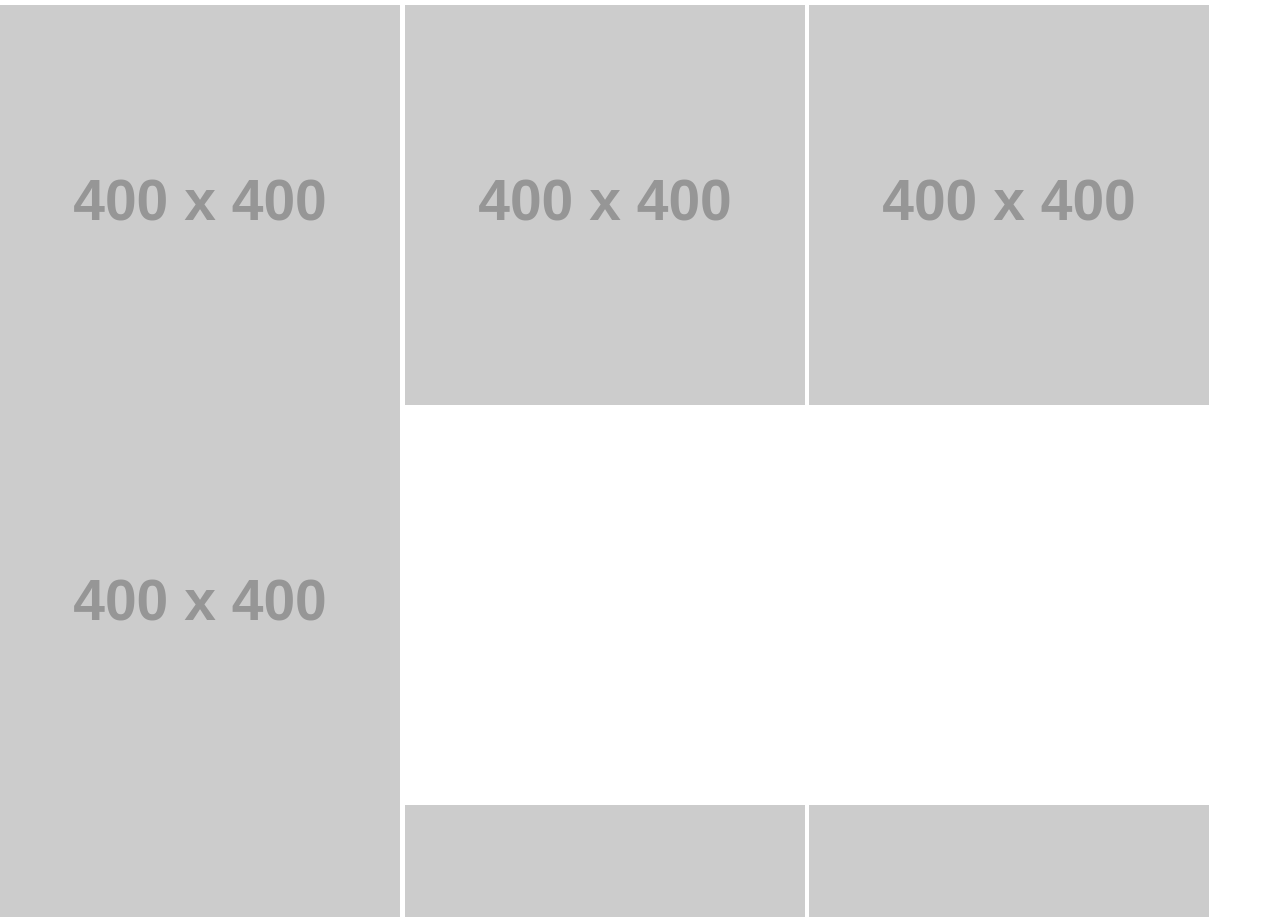
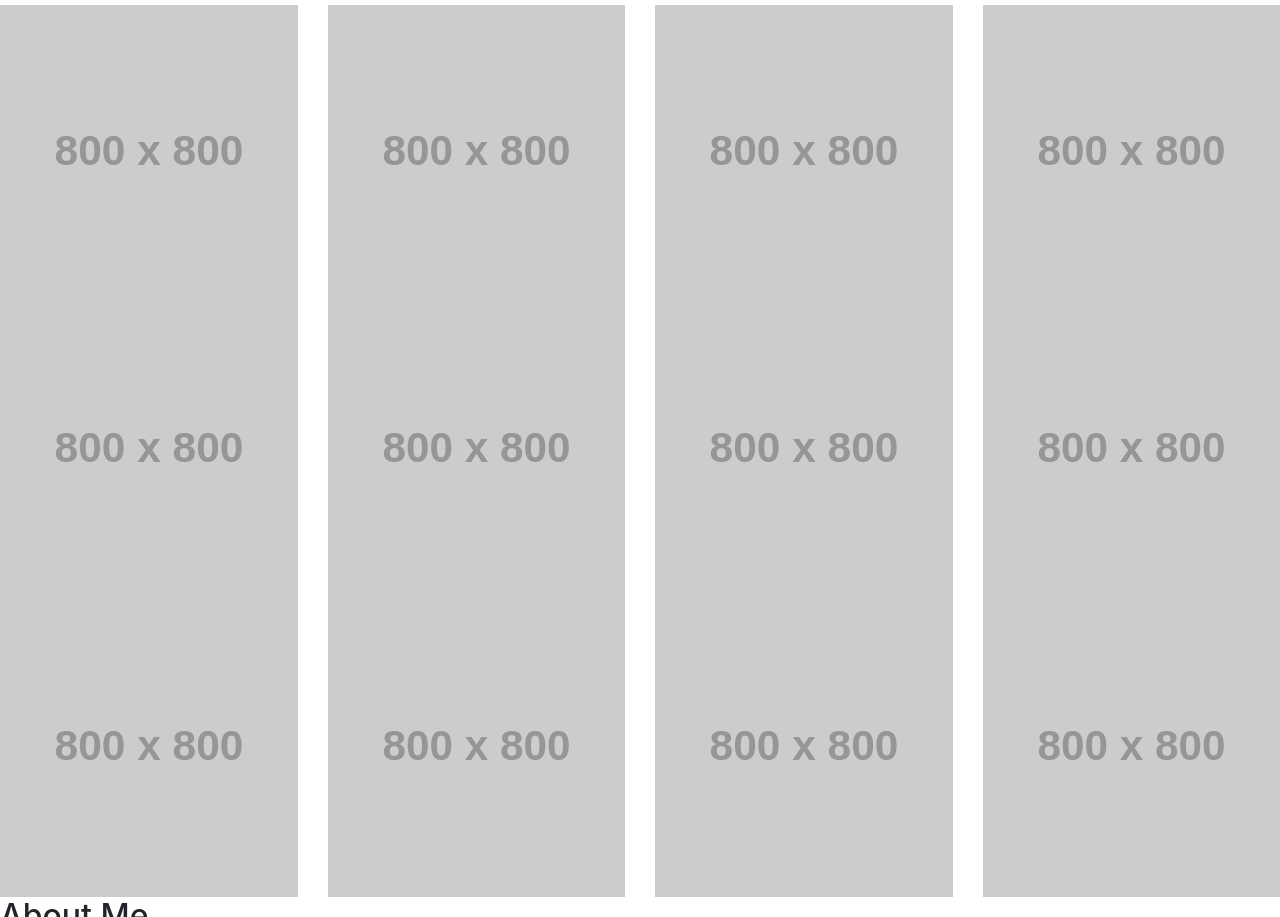
Before and after one commit to jhicksdesign/suzy-s-photography-portfolio, a plain HTML site: page public_html/index.html in a window 1280 px wide. Shown: the part 383-1300 px from the top of the page. Drawn offline with nearby package versions, Linux system fonts and the light colour scheme; placeholder pictures from the web are drawn by us.

Commit message:
Started styling and planning image grid.

```diff
--- a/public_html/index.html
+++ b/public_html/index.html
@@ -16,23 +16,23 @@
 
     <main>
         <h2>Portfolio</h2>
-        <div>
-            <img src="https://via.placeholder.com/400" alt="placeholder">
-            <img src="https://via.placeholder.com/400" alt="placeholder">
-            <img src="https://via.placeholder.com/400" alt="placeholder">
-            <img src="https://via.placeholder.com/400" alt="placeholder">
+        <div class="row">
+            <img class="img-fluid col-6 col-md-3" src="https://via.placeholder.com/800" alt="placeholder">
+            <img class="img-fluid col-6 col-md-3" src="https://via.placeholder.com/800" alt="placeholder">
+            <img class="img-fluid col-6 col-md-3" src="https://via.placeholder.com/800" alt="placeholder">
+            <img class="img-fluid col-6 col-md-3" src="https://via.placeholder.com/800" alt="placeholder">
         </div>
-        <div>
-            <img src="https://via.placeholder.com/400" alt="placeholder">
-            <img src="https://via.placeholder.com/400" alt="placeholder">
-            <img src="https://via.placeholder.com/400" alt="placeholder">
-            <img src="https://via.placeholder.com/400" alt="placeholder">
+        <div class="row d-none d-md-flex">
+            <img class="img-fluid col-6 col-md-3" src="https://via.placeholder.com/800" alt="placeholder">
+            <img class="img-fluid col-6 col-md-3" src="https://via.placeholder.com/800" alt="placeholder">
+            <img class="img-fluid col-6 col-md-3" src="https://via.placeholder.com/800" alt="placeholder">
+            <img class="img-fluid col-6 col-md-3" src="https://via.placeholder.com/800" alt="placeholder">
         </div>
-        <div>
-            <img src="https://via.placeholder.com/400" alt="placeholder">
-            <img src="https://via.placeholder.com/400" alt="placeholder">
-            <img src="https://via.placeholder.com/400" alt="placeholder">
-            <img src="https://via.placeholder.com/400" alt="placeholder">
+        <div class="row d-none d-md-flex">
+            <img class="img-fluid col-6 col-md-3" src="https://via.placeholder.com/800" alt="placeholder">
+            <img class="img-fluid col-6 col-md-3" src="https://via.placeholder.com/800" alt="placeholder">
+            <img class="img-fluid col-6 col-md-3" src="https://via.placeholder.com/800" alt="placeholder">
+            <img class="img-fluid col-6 col-md-3" src="https://via.placeholder.com/800" alt="placeholder">
         </div>
         <article>
             <div>
@@ -40,9 +40,17 @@
             </div>
             <div>
                 <img src="https://via.placeholder.com/400" alt="placeholder">
+                <p>Lorem ipsum dolor sit amet, consectetur adipiscing elit. Mauris pellentesque non risus non pellentesque. Duis semper ipsum nulla, vel consectetur arcu ornare at. Phasellus bibendum lectus et lorem volutpat, non mollis eros ornare. Etiam eget tellus ligula. Maecenas eros nunc, scelerisque vel ultrices in, venenatis eget lacus. Donec vestibulum et dolor ac efficitur. Proin aliquam sagittis arcu sed pulvinar. Fusce imperdiet laoreet purus, et imperdiet magna imperdiet at. Aenean vel tortor cursus, tempus turpis congue, porta nisl. Class aptent taciti sociosqu ad litora torquent per conubia nostra, per inceptos himenaeos. Integer et libero nisl. Etiam pulvinar felis magna, id interdum justo blandit sit amet. Mauris efficitur pellentesque dolor vel pulvinar. Pellentesque id ante vel mi tincidunt semper in sed nisl. Donec venenatis justo non blandit venenatis. Phasellus luctus vehicula leo, vitae scelerisque est interdum vitae.</p>
             </div>
         </article>
         <section>
+            <div>
+                <h2>My Services</h2>
+            </div>
+            <div>
+                <img src="https://via.placeholder.com/400" alt="placeholder">
+                <p>Lorem ipsum dolor sit amet, consectetur adipiscing elit. Mauris pellentesque non risus non pellentesque. Duis semper ipsum nulla, vel consectetur arcu ornare at. Phasellus bibendum lectus et lorem volutpat, non mollis eros ornare. Etiam eget tellus ligula. Maecenas eros nunc, scelerisque vel ultrices in, venenatis eget lacus. Donec vestibulum et dolor ac efficitur. Proin aliquam sagittis arcu sed pulvinar. Fusce imperdiet laoreet purus, et imperdiet magna imperdiet at. Aenean vel tortor cursus, tempus turpis congue, porta nisl. Class aptent taciti sociosqu ad litora torquent per conubia nostra, per inceptos himenaeos. Integer et libero nisl. Etiam pulvinar felis magna, id interdum justo blandit sit amet. Mauris efficitur pellentesque dolor vel pulvinar. Pellentesque id ante vel mi tincidunt semper in sed nisl. Donec venenatis justo non blandit venenatis. Phasellus luctus vehicula leo, vitae scelerisque est interdum vitae.</p>
+            </div>
 
         </section>
 
```
